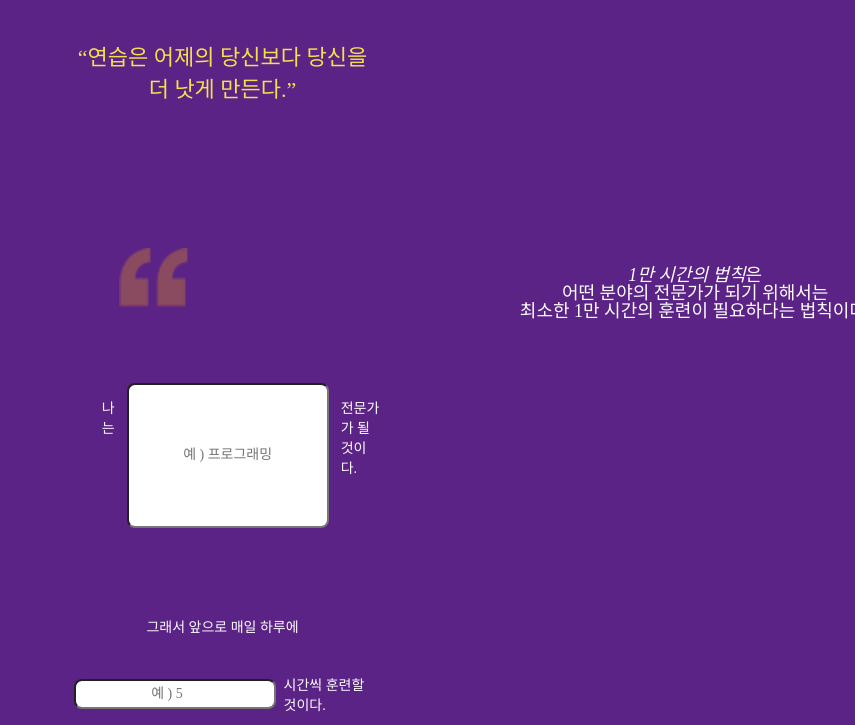
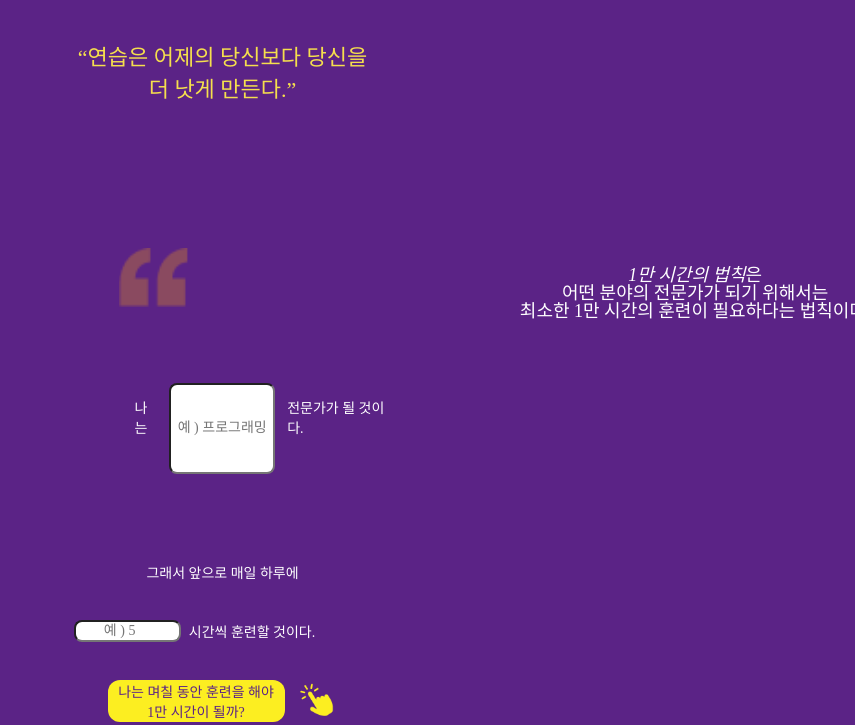
Before and after one commit to skagml4188/project_time_namhui, a plain HTML site: page 프로젝트1/index.html in a window 1280 px wide. Shown: the part 186-911 px from the top of the page, without its empty margins (425-1280 px from the left). Drawn offline with Linux system fonts and the light colour scheme; a web font is replaced by a local one.

Commit message:
레이아웃 수정

```diff
--- a/프로젝트1/style.css
+++ b/프로젝트1/style.css
@@ -85,7 +85,7 @@ dfn {
 }
 /*calculator*/
 .goal {
-    width: 319px;
+    width: 100%;
     display: flex;
     flex-direction: row;
     flex-wrap: nowrap;
@@ -107,9 +107,8 @@ dfn {
     gap: 8px;
 }
 input {
-    width: fit-content;
+    width: 36%;
     border-radius: 8px;
-    padding: 5px 10px;
     gap: 10px;
     /*text*/
     font-family: 'GmarketSansMedium';
@@ -124,6 +123,8 @@ input {
     align-items: center;
     display: flex;
     flex-direction: row;
+    padding: 20px 50px;
+    gap: 10px;
 }
 .check {
     width: 200px;
@@ -150,11 +151,13 @@ output {
 }
 #show {
     width: 70%;
+    justify-content: flex-start;
     padding: 16px 24px;
     gap: 10px;
 }
 .share {
     width: 30%;
+    justify-content: flex-end;
     padding: 16px 24px;
     gap: 10px;
     background-color: #FFFFFF;
--- a/프로젝트1/style.css
+++ b/프로젝트1/style.css
@@ -85,7 +85,7 @@ dfn {
 }
 /*calculator*/
 .goal {
-    width: 319px;
+    width: 100%;
     display: flex;
     flex-direction: row;
     flex-wrap: nowrap;
@@ -107,9 +107,8 @@ dfn {
     gap: 8px;
 }
 input {
-    width: fit-content;
+    width: 36%;
     border-radius: 8px;
-    padding: 5px 10px;
     gap: 10px;
     /*text*/
     font-family: 'GmarketSansMedium';
@@ -124,6 +123,8 @@ input {
     align-items: center;
     display: flex;
     flex-direction: row;
+    padding: 20px 50px;
+    gap: 10px;
 }
 .check {
     width: 200px;
@@ -150,11 +151,13 @@ output {
 }
 #show {
     width: 70%;
+    justify-content: flex-start;
     padding: 16px 24px;
     gap: 10px;
 }
 .share {
     width: 30%;
+    justify-content: flex-end;
     padding: 16px 24px;
     gap: 10px;
     background-color: #FFFFFF;
```
